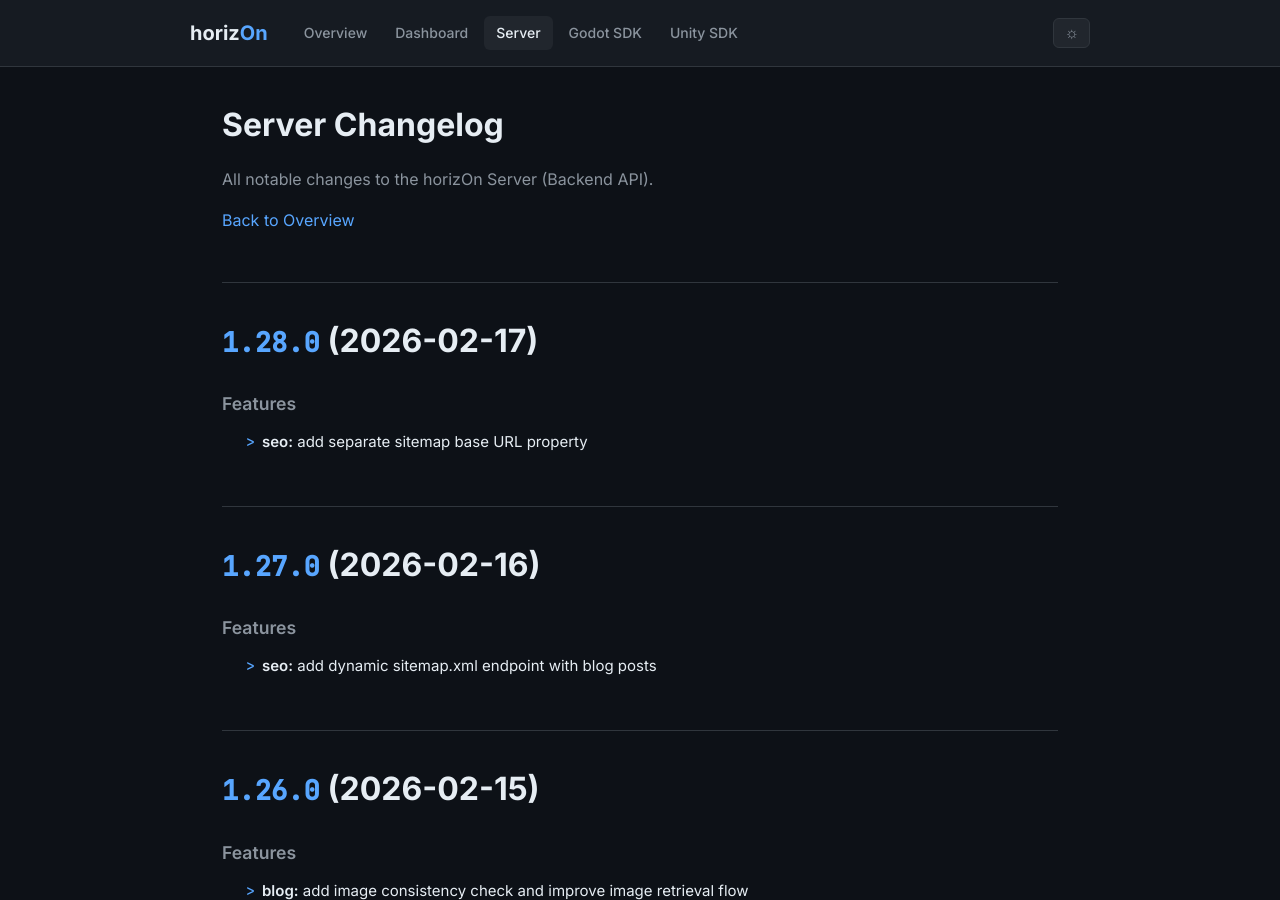
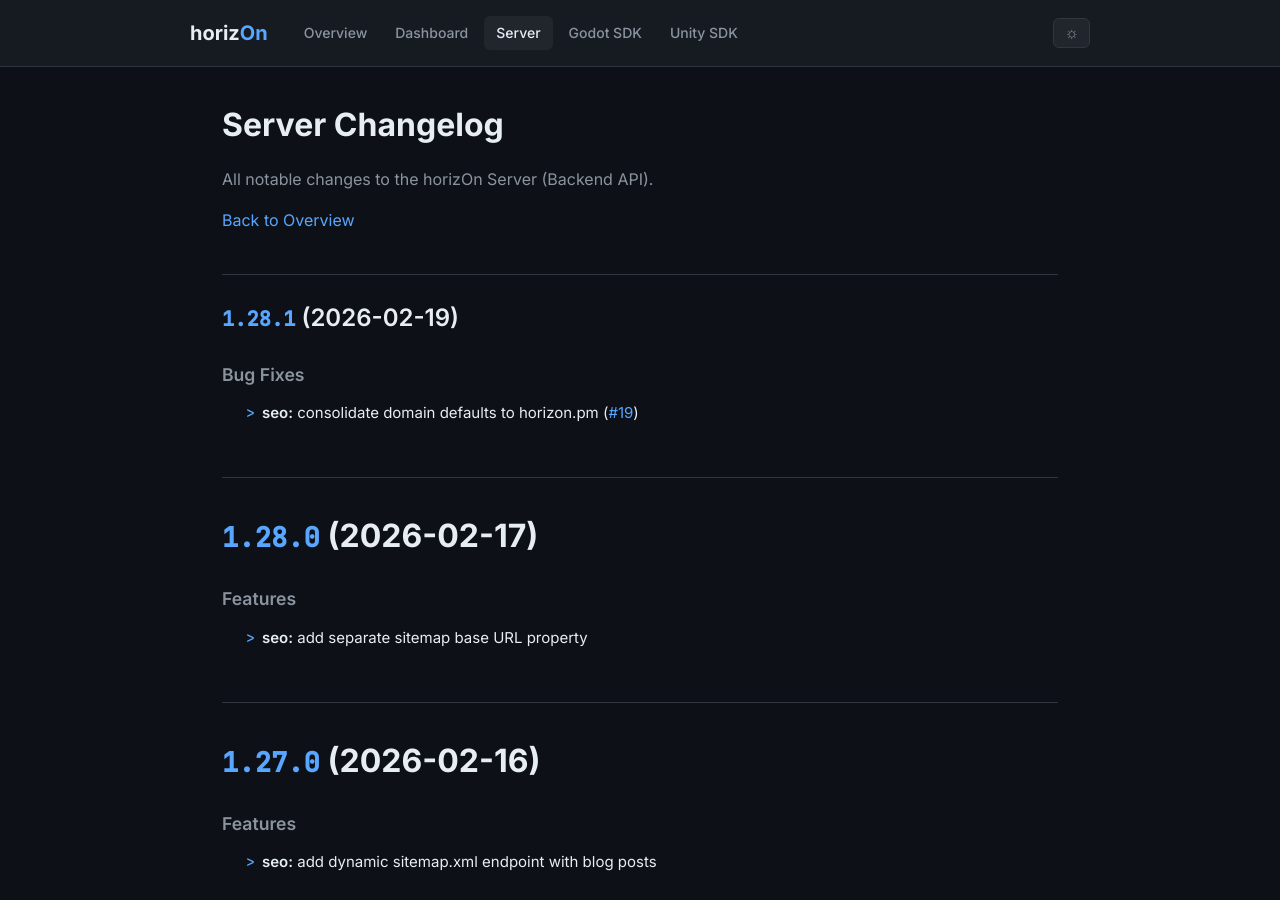
Before and after one commit to ProjectMakersDE/horizOn-Changelog, a Jekyll site: the page built from server-changelog.md, in a window 1280 px wide and 900 px high. Built offline with Jekyll 4.4.1, drawn with Linux system fonts in a browser that asks for light colours.

Commit message:
chore: sync changelogs [skip ci]

```diff
--- a/server-changelog.md
+++ b/server-changelog.md
@@ -8,6 +8,13 @@ title: Server Changelog
 All notable changes to the horizOn Server (Backend API).
 
 [Back to Overview](.)
+
+## [1.28.1](https://github.com/ProjectMakersDE/horizOn-Dashboard-Backend/compare/v1.28.0...v1.28.1) (2026-02-19)
+
+
+### Bug Fixes
+
+* **seo:** consolidate domain defaults to horizon.pm ([#19](https://github.com/ProjectMakersDE/horizOn-Dashboard-Backend/issues/19)) ([edc3c06](https://github.com/ProjectMakersDE/horizOn-Dashboard-Backend/commit/edc3c0663f6028902ed41d373ac386007c59598d))
 
 # [1.28.0](https://github.com/ProjectMakersDE/horizOn-Dashboard-Backend/compare/v1.27.0...v1.28.0) (2026-02-17)
 
```
Also changed, not shown: index.md (+1 -1 lines).
